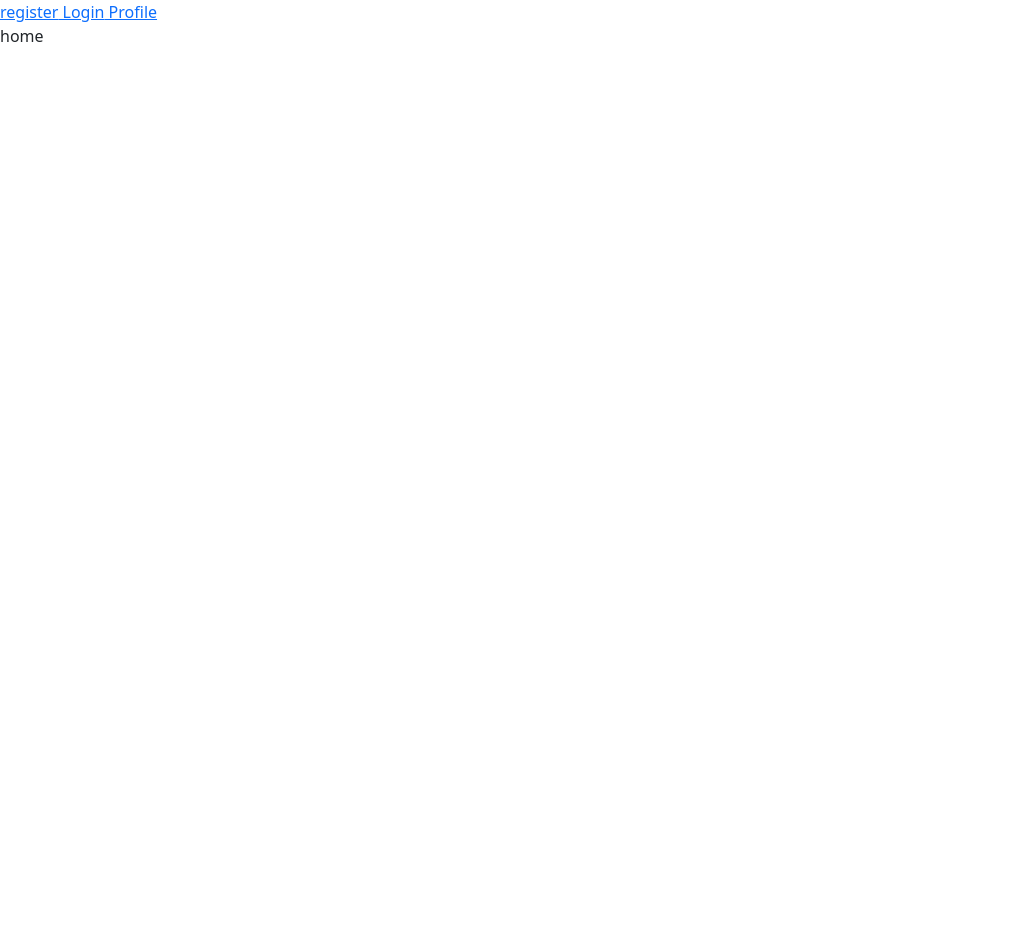
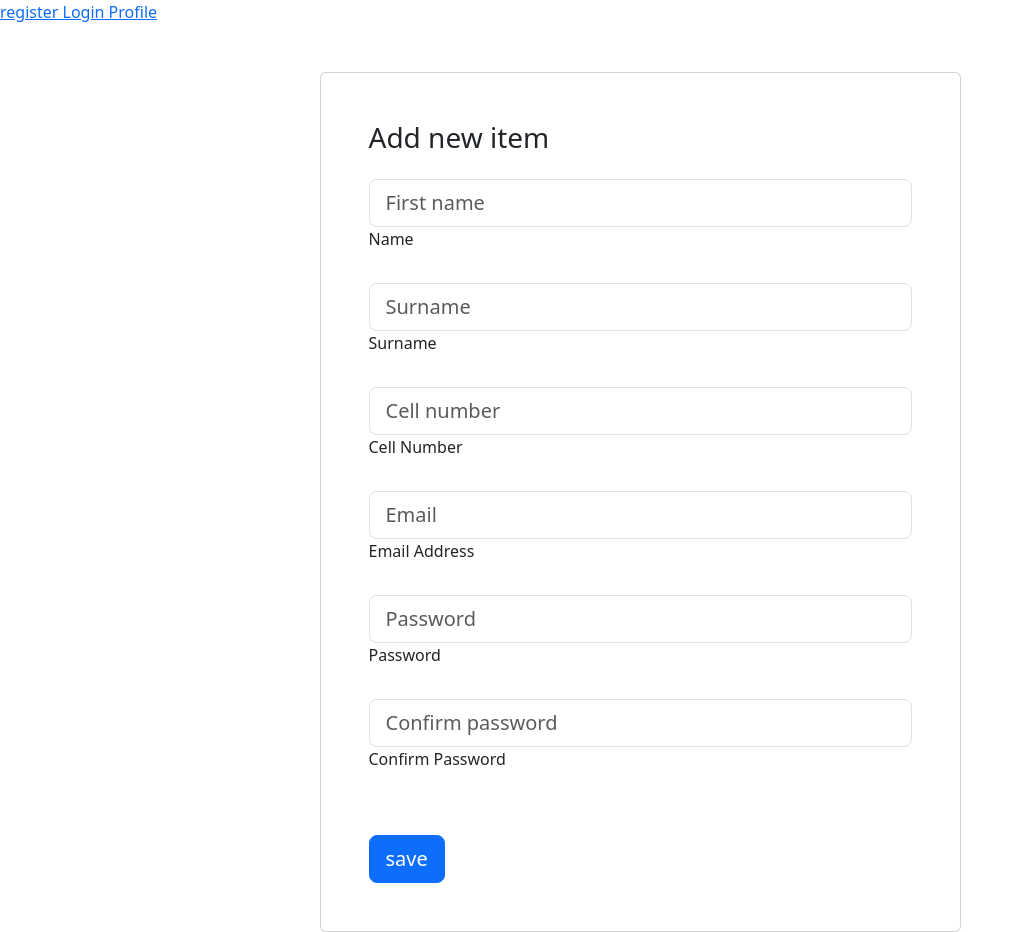
Before and after one commit to Bongeka-Bhungane/task5-shopping-list-tracker, a React (Vite) app: page / in a window 1280 px wide. Shown: the whole page, without its empty margins (0-1023 px from the left). Before the commit the page ends 800 px from the top, so only its background shows below. Built offline with nearby package versions, Linux system fonts and the light colour scheme.

Commit message:
added a form for adding items into the lists, now i have to added the correct labels since i copied the one from my sign up

```diff
--- /dev/null
+++ b/src/components/NewListForm.tsx
@@ -0,0 +1,89 @@
+import React from 'react'
+
+export default function NewListForm() {
+  return (
+    <section className="vh-100 gradient-custom">
+      <div className="container py-5 h-100">
+        <div className="row justify-content-center align-items-center h-100">
+          <div className="col-12 col-lg-9 col-xl-7">
+            <div className="card shadow-2-strong card-registration custom-card">
+              <div className="card-body p-4 p-md-5">
+                <h3 className="mb-4">Add new item</h3>
+                <form>
+                  <div className="row">
+                    <div className="mb-4">
+                      <input
+                        type="text"
+                        name="name"
+                        placeholder="First name"
+                        className="form-control form-control-lg"
+                      />
+                      <label className="form-label">Name</label>
+                    </div>
+                    <div className="mb-4">
+                      <input
+                        type="text"
+                        name="surname"
+                        placeholder="Surname"
+                        className="form-control form-control-lg"
+                      />
+                      <label className="form-label">Surname</label>
+                    </div>
+                  </div>
+
+                  <div className="mb-4">
+                    <input
+                      type="tel"
+                      name="phone"
+                      placeholder="Cell number"
+                      className="form-control form-control-lg"
+                    />
+                    <label className="form-label">Cell Number</label>
+                  </div>
+
+                  <div className="row">
+                    <div className="mb-4">
+                      <input
+                        type="email"
+                        name="email"
+                        placeholder="Email"
+                        className="form-control form-control-lg"
+                      />
+                      <label className="form-label">Email Address</label>
+                    </div>
+                    <div className="mb-4">
+                      <input
+                        type="password"
+                        name="password"
+                        placeholder="Password"
+                        className="form-control form-control-lg"
+                      />
+                      <label className="form-label">Password</label>
+                    </div>
+                    <div className="mb-4">
+                      <input
+                        type="password"
+                        name="cpassword"
+                        placeholder="Confirm password"
+                        className="form-control form-control-lg"
+                      />
+                      <label className="form-label">Confirm Password</label>
+                    </div>
+                  </div>
+
+                  <div className="mt-4 pt-2">
+                    <button
+                      className="btn btn-primary btn-lg"
+                      type="submit"
+                    >save
+                    </button>
+                  </div>
+                </form>
+              </div>
+            </div>
+          </div>
+        </div>
+      </div>
+    </section>
+  );
+}
--- a/src/components/UserProfile.tsx
+++ b/src/components/UserProfile.tsx
@@ -1,51 +1,37 @@
-// components/UserProfile.tsx
 import React, { useEffect, useState } from "react";
-import axios from "axios";
 import bcrypt from "bcryptjs";
-
-// User interface
-interface User {
-  id: string;
-  name: string;
-  surname: string;
-  email: string;
-  phone: string;
-  password: string;
-}
+import { useAppDispatch, useAppSelector } from "../../reduxHooks";
+import {
+  fetchUserProfile,
+  updateUserProfile,
+  type User,
+} from "../features/userSlice";
 
 export default function UserProfile() {
-  const [users, setUsers] = useState<User[]>([]);
-  const [loading, setLoading] = useState<boolean>(true);
-  const [error, setError] = useState<string | null>(null);
-  const [editingEmail, setEditingEmail] = useState<string | null>(null);
+  const dispatch = useAppDispatch();
+  const { user, loading, error } = useAppSelector((state) => state.user);
+
+  const [editing, setEditing] = useState(false);
   const [editForm, setEditForm] = useState<Partial<User>>({});
   const [passwordFields, setPasswordFields] = useState({
     oldPassword: "",
     newPassword: "",
     confirmPassword: "",
   });
-  const [passwordError, setPasswordError] = useState<string>("");
-  const [showPasswordFields, setShowPasswordFields] = useState<boolean>(false);
+  const [passwordError, setPasswordError] = useState("");
+  const [showPasswordFields, setShowPasswordFields] = useState(false);
 
+  // 🚀 Fetch profile of user with ID = 8192 (you can pass dynamic ID later)
   useEffect(() => {
-    const fetchUsers = async () => {
-      try {
-        const response = await axios.get<User[]>("http://localhost:3000/users");
-        setUsers(response.data);
-      } catch (err) {
-        setError("Failed to fetch users");
-      } finally {
-        setLoading(false);
-      }
-    };
-    fetchUsers();
-  }, []);
+    dispatch(fetchUserProfile(8192));
+  }, [dispatch]);
 
-  if (loading) return <p>Loading users...</p>;
+  if (loading) return <p>Loading user...</p>;
   if (error) return <p className="text-danger">{error}</p>;
+  if (!user) return <p>No user profile found</p>;
 
-  const startEdit = (user: User) => {
-    setEditingEmail(user.email);
+  const startEdit = () => {
+    setEditing(true);
     setEditForm({ ...user });
     setPasswordFields({
       oldPassword: "",
@@ -57,7 +43,7 @@ export default function UserProfile() {
   };
 
   const cancelEdit = () => {
-    setEditingEmail(null);
+    setEditing(false);
     setEditForm({});
     setPasswordFields({
       oldPassword: "",
@@ -68,19 +54,13 @@ export default function UserProfile() {
     setShowPasswordFields(false);
   };
 
-  const saveEdit = async () => {
-    if (!editingEmail) return;
+  const saveEdit = () => {
+    if (!user) return;
 
-    const currentUser = users.find((u) => u.email === editingEmail);
-    if (!currentUser) {
-      alert("User not found");
-      return;
-    }
-
-    // Validate password change if user entered a new password
+    // Password update validation
     if (passwordFields.newPassword || passwordFields.confirmPassword) {
       if (
-        !bcrypt.compareSync(passwordFields.oldPassword, currentUser.password)
+        !bcrypt.compareSync(passwordFields.oldPassword, user.password || "")
       ) {
         setPasswordError("Old password is incorrect");
         return;
@@ -94,38 +74,28 @@ export default function UserProfile() {
       editForm.password = bcrypt.hashSync(passwordFields.newPassword, salt);
     }
 
-    try {
-      const response = await axios.put<User>(
-        `http://localhost:3000/users/${currentUser.id}`,
-        { ...currentUser, ...editForm } // ✅ keep existing values, merge with edits
-      );
-
-      setUsers(users.map((u) => (u.id === currentUser.id ? response.data : u)));
+    dispatch(updateUserProfile({ ...user, ...editForm } as User))
+      .unwrap()
+      .then(() => {
+        alert("Profile updated successfully!");
         cancelEdit();
-      alert("Profile updated successfully!");
-    } catch (err) {
-      console.error(err);
+      })
+      .catch(() => {
         alert("Failed to update profile");
-    }
+      });
   };
-
 
   return (
     <div className="container my-5">
-      <h2 className="mb-4 text-center">User Profiles</h2>
+      <h2 className="mb-4 text-center">User Profile</h2>
       <div className="row justify-content-center">
-        {users.map((user) => (
-          <div
-            key={user.email}
-            className="col-12 col-sm-10 col-md-6 col-lg-4 mb-4 d-flex"
-          >
+        <div className="col-12 col-sm-10 col-md-6 col-lg-4 d-flex">
           <div
             className="card shadow-lg rounded-lg p-4 border-0 flex-fill"
             style={{ backgroundColor: "#f9f9f9" }}
           >
-              {editingEmail === user.email ? (
+            {editing ? (
               <>
-                  <div className="mb-3">
                 <input
                   type="text"
                   className="form-control mb-2"
@@ -162,9 +132,7 @@ export default function UserProfile() {
                     setEditForm({ ...editForm, phone: e.target.value })
                   }
                 />
-                  </div>
 
-                  <hr />
                 <button
                   className="btn btn-outline-primary mb-3"
                   type="button"
@@ -176,7 +144,7 @@ export default function UserProfile() {
                 </button>
 
                 {showPasswordFields && (
-                    <div className="mb-3">
+                  <div>
                     <input
                       type="password"
                       className="form-control mb-2"
@@ -239,17 +207,13 @@ export default function UserProfile() {
                 <p className="mb-3 text-center">
                   <strong>Phone:</strong> {user.phone}
                 </p>
-                  <button
-                    className="btn btn-primary w-100"
-                    onClick={() => startEdit(user)}
-                  >
+                <button className="btn btn-primary w-100" onClick={startEdit}>
                   Edit Profile
                 </button>
               </>
             )}
           </div>
         </div>
-        ))}
       </div>
     </div>
   );
--- a/src/pages/Home.tsx
+++ b/src/pages/Home.tsx
@@ -1,11 +1,12 @@
 import React from 'react'
 import Nav from '../components/Nav'
+import NewListForm from '../components/NewListForm'
 
 export default function Home() {
   return (
     <div>
         <Nav/>
-      home
+      <NewListForm/>
     </div>
   )
 }
--- a/store.ts
+++ b/store.ts
@@ -1,11 +1,13 @@
 import { configureStore } from "@reduxjs/toolkit";
 import authReducer from "./src/features/loginSlice";
 import registerReducer from "./src/features/signupSlice"
+import userReducer from "./src/features/userSlice";
 
 export const store = configureStore({
   reducer: {
     LoginSlice: authReducer,
     register: registerReducer,
+    user: userReducer,
   },
 });
 
```
Lines whose indentation alone changed are shown as unchanged.
